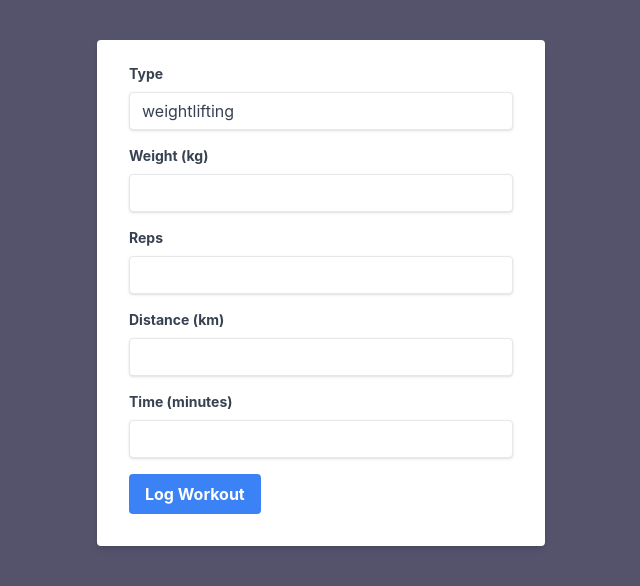
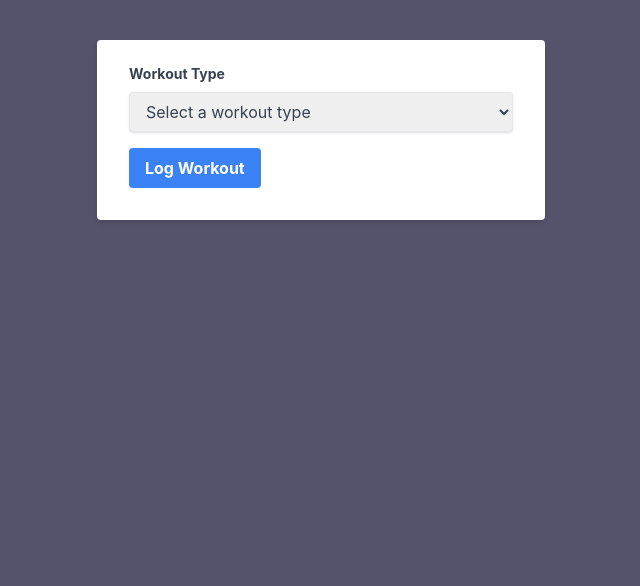
Before and after one commit to babotavo419/myBodyWeightLift, a React (Create React App) app in the folder my-app/: page /workouttracker in a window 1280 px wide. Shown: the top 586 px of the page, without its empty margins (319-959 px from the left). Built offline with nearby package versions, Linux system fonts and the light colour scheme.

Commit message:
improved workout log

```diff
--- a/my-app/src/Components/WorkOutTracking.jsx
+++ b/my-app/src/Components/WorkOutTracking.jsx
@@ -1,7 +1,8 @@
 import React, { useState } from 'react';
 
-// A simple form input component
-const InputField = ({ label, type, name, value, onChange }) => (
+const InputField = ({ label, type, name, value, onChange, visible }) => {
+  if (!visible) return null; // Don't render the component if not visible
+  return (
     <div className="mb-4">
       <label className="block text-gray-700 text-sm font-bold mb-2" htmlFor={name}>
         {label}
@@ -16,15 +17,16 @@ const InputField = ({ label, type, name, value, onChange }) => (
       />
     </div>
   );
+};
 
-// Main component for workout and calorie tracking
 const WorkoutTracker = () => {
   const [workout, setWorkout] = useState({
-    type: 'weightlifting', // or 'cardio'
-    weight: '', // for weightlifting
-    reps: '', // for weightlifting
-    distance: '', // for cardio in km
-    time: '', // for cardio in minutes
+    type: '', // Default type is empty so user is prompted to choose
+    weight: '',
+    reps: '',
+    sets: '', // New category for strength training
+    distance: '',
+    time: '',
   });
 
   const handleChange = (e) => {
@@ -32,23 +34,37 @@ const WorkoutTracker = () => {
     setWorkout({ ...workout, [name]: value });
   };
 
-  // Function to log the workout - extend this to save data or calculate calories
   const logWorkout = (e) => {
     e.preventDefault();
     console.log(workout);
-    // Here, implement your logic to calculate and log the workout data
+    // Implement your logic to calculate and log the workout data
   };
 
   return (
     <div className="max-w-md mx-auto mt-10">
       <form className="bg-white shadow-md rounded px-8 pt-6 pb-8 mb-4" onSubmit={logWorkout}>
-        <InputField label="Type" type="text" name="type" value={workout.type} onChange={handleChange} />
-        <InputField label="Weight (kg)" type="number" name="weight" value={workout.weight} onChange={handleChange} />
-        <InputField label="Reps" type="number" name="reps" value={workout.reps} onChange={handleChange} />
-        <InputField label="Distance (km)" type="number" name="distance" value={workout.distance} onChange={handleChange} />
-        <InputField label="Time (minutes)" type="number" name="time" value={workout.time} onChange={handleChange} />
+        <div className="mb-4">
+          <label className="block text-gray-700 text-sm font-bold mb-2" htmlFor="type">
+            Workout Type
+          </label>
+          <select
+            className="shadow border rounded w-full py-2 px-3 text-gray-700 leading-tight focus:outline-none focus:shadow-outline"
+            id="type"
+            name="type"
+            value={workout.type}
+            onChange={handleChange}
+          >
+            <option value="">Select a workout type</option>
+            <option value="strength">Strength Training</option>
+            <option value="cardio">Cardio</option>
+          </select>
+        </div>
 
-        {/* Add more fields as necessary for different workouts or calculations */}
+        <InputField label="Weight (kg)" type="number" name="weight" value={workout.weight} onChange={handleChange} visible={workout.type === 'strength'} />
+        <InputField label="Reps" type="number" name="reps" value={workout.reps} onChange={handleChange} visible={workout.type === 'strength'} />
+        <InputField label="Sets" type="number" name="sets" value={workout.sets} onChange={handleChange} visible={workout.type === 'strength'} />
+        <InputField label="Distance (km)" type="number" name="distance" value={workout.distance} onChange={handleChange} visible={workout.type === 'cardio'} />
+        <InputField label="Time (minutes)" type="number" name="time" value={workout.time} onChange={handleChange} visible={workout.type === 'cardio'} />
 
         <button className="bg-blue-500 hover:bg-blue-700 text-white font-bold py-2 px-4 rounded focus:outline-none focus:shadow-outline" type="submit">
           Log Workout
```
Lines whose indentation alone changed are shown as unchanged.
